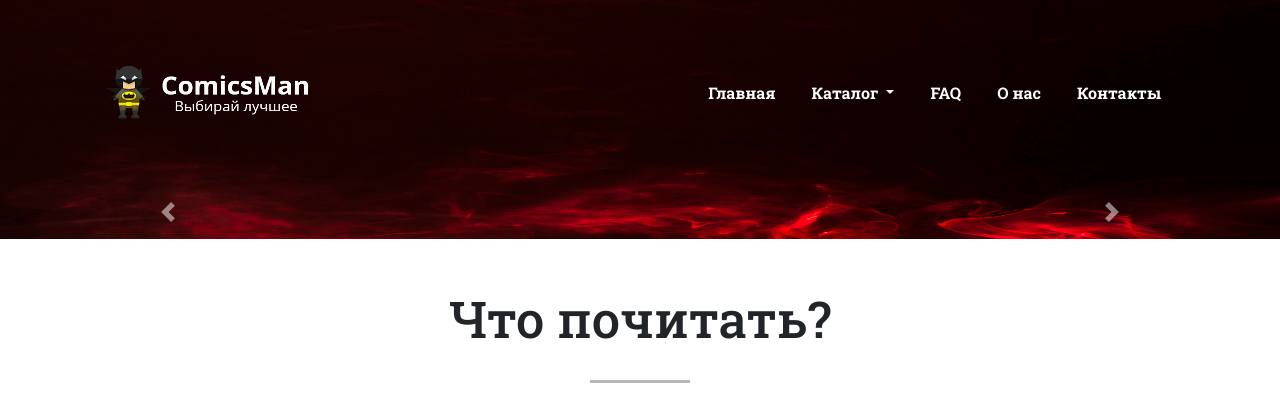
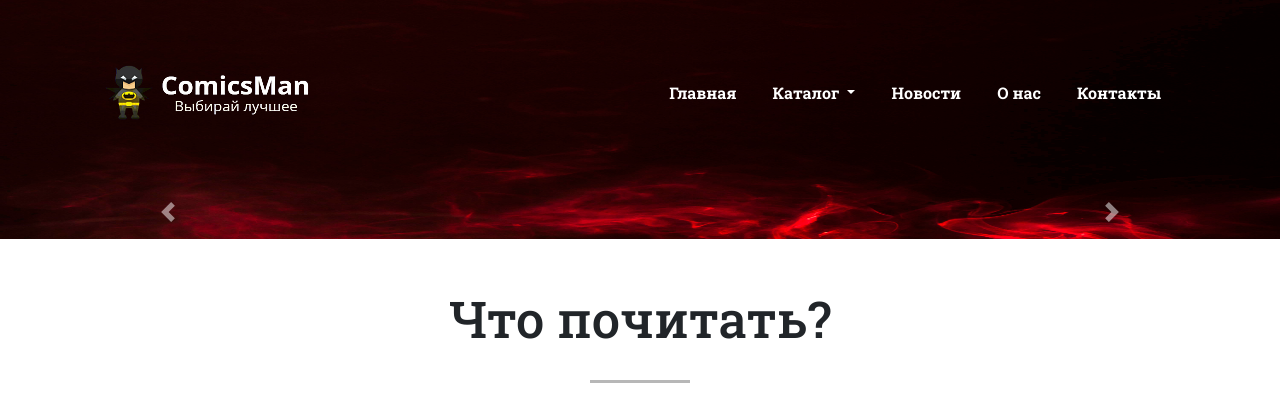
Before and after one commit to Notikay/ComicsMan, a Django app: page / in a window 1280 px wide. Shown: the top 411 px of the page. Run offline with Django 3.2, Linux system fonts and the light colour scheme; data that the repository does not hold is empty; some libraries are stand-ins or nearby versions.

Commit message:
Replaced "FAQ" with "News"

```diff
--- a/ComicsMan/templates/comics/apps/app_index.html
+++ b/ComicsMan/templates/comics/apps/app_index.html
@@ -1,5 +1,4 @@
 <!--TODO Инициализировать новости.-->
-<!--TODO Добавить вкладку "Новости" в каталог.-->
 
 {% extends '../index.html' %}
 {% load static %}
@@ -30,7 +29,7 @@
           </div>
         </li>
         <li class="nav-item">
-          <a href="#" class="nav-link">FAQ</a>
+          <a href="#" class="nav-link">Новости</a>
         </li>
         <li class="nav-item">
           <a href="#" class="nav-link">О нас</a>
```
